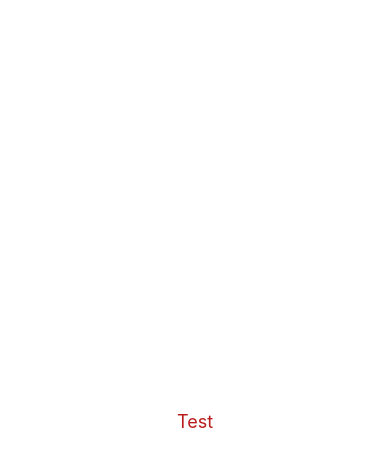
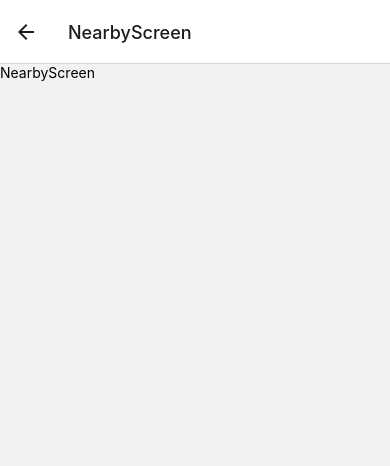
Before and after one commit to Sych1219/BusTravelFE, a React Native app: screen /NearbyScreen in a window 390 px wide. Shown: the top 466 px of the page. Built offline with nearby package versions, Linux system fonts and the light colour scheme.

Commit message:
feat: test navigation and stack in react-native

```diff
--- a/App.tsx
+++ b/App.tsx
@@ -1,16 +1,36 @@
 import React from 'react';
-import {StatusBar, Text, View,} from 'react-native';
-import Test from "./src/components/Test";
+import {NavigationContainer} from "@react-navigation/native";
+import nearbyScreen from "./src/screens/NearbyScreen";
 
+import {createNativeStackNavigator} from '@react-navigation/native-stack';
+import FavouriteScreen from "./src/screens/FavouriteScreen";
+import NearbyScreen from "./src/screens/NearbyScreen";
 
+type RootParamList = {
+    FavouriteScreen: undefined
+    NearbyScreen: undefined
+    Screen3: { paramB: string; paramC: number }
+}
 function App(): JSX.Element {
+    const Stack = createNativeStackNavigator();
+
+    const Root = createNativeStackNavigator<RootParamList>();
     return (
-        // <View>
-        //     <Text>Test</Text>
+
+        // <View className="flex-1 items-center justify-center bg-white">
+        //    <Test></Test>
         // </View>
-        <View className="flex-1 items-center justify-center bg-white">
-           <Test></Test>
-        </View>
+        <NavigationContainer>
+            <Root.Navigator>
+                <Root.Screen name="FavouriteScreen" component={FavouriteScreen} />
+                <Root.Screen name="NearbyScreen" component={NearbyScreen} />
+            </Root.Navigator>
+        </NavigationContainer>
+        // <NavigationContainer>
+        //     <Stack.Navigator>
+        //         <Stack.Screen name="Home" component={nearbyScreen} />
+        //     </Stack.Navigator>
+        // </NavigationContainer>
     );
 }
 
--- /dev/null
+++ b/src/screens/FavouriteScreen.tsx
@@ -0,0 +1,14 @@
+import React from "react";
+import {Text, View} from "react-native";
+
+const FavouriteScreen = () => {
+    return (
+        <View>
+            <Text>FavouriteScreen</Text>
+        </View>
+    );
+
+
+}
+
+export default FavouriteScreen;
--- /dev/null
+++ b/src/screens/NearbyScreen.tsx
@@ -0,0 +1,11 @@
+import {Text, View} from "react-native";
+
+const NearbyScreen = () => {
+    return (
+        <View>
+            <Text>NearbyScreen</Text>
+        </View>
+    );
+}
+
+export default NearbyScreen;
```
Also changed, not shown: package.json (+6 -1 lines), tsconfig.json (+8 -1 lines), 2 other files (tests, documents, lock files or other folders).
